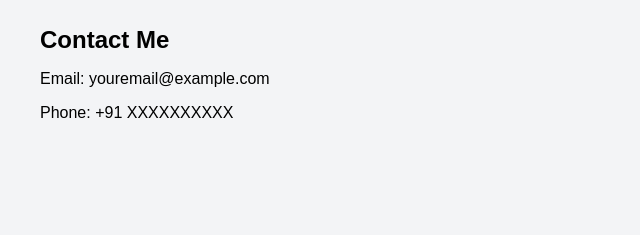
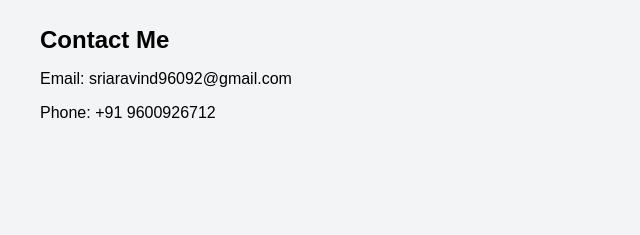
Before and after one commit to sriara/sri, a plain HTML site: page contact.html in a window 1280 px wide. Shown: the part 132-367 px from the top of the page, 0-640 px from the left. Drawn offline with Linux system fonts and the light colour scheme.

Commit message:
Update contact details 1
Updated contact information and fixed formatting issues.

```diff
--- a/contact.html
+++ b/contact.html
@@ -24,8 +24,8 @@
 <section class="content">
     <h1>Contact Me</h1>
 
-    <p>Email: youremail@example.com</p>
-    <p>Phone: +91 XXXXXXXXXX</p>
+    <p>Email: sriaravind96092@gmail.com</p>
+    <p>Phone: +91 9600926712</p>
 </section>
 
 <section class="content">
```
